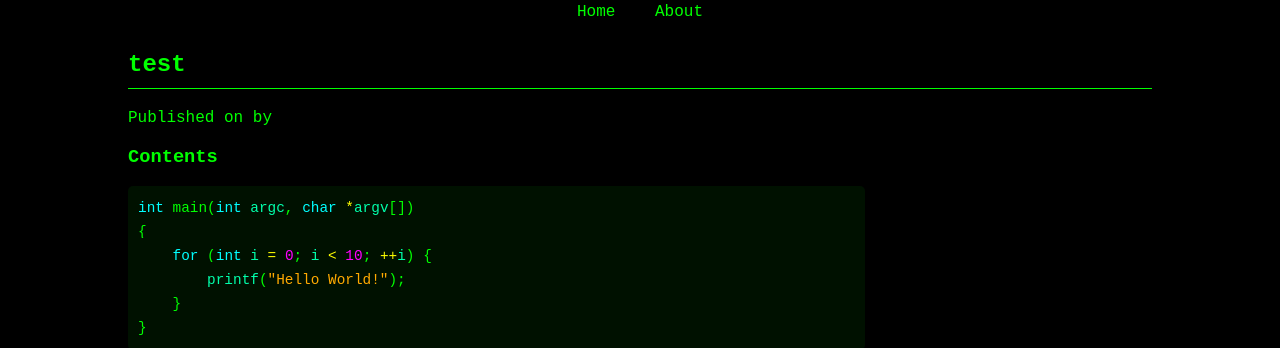
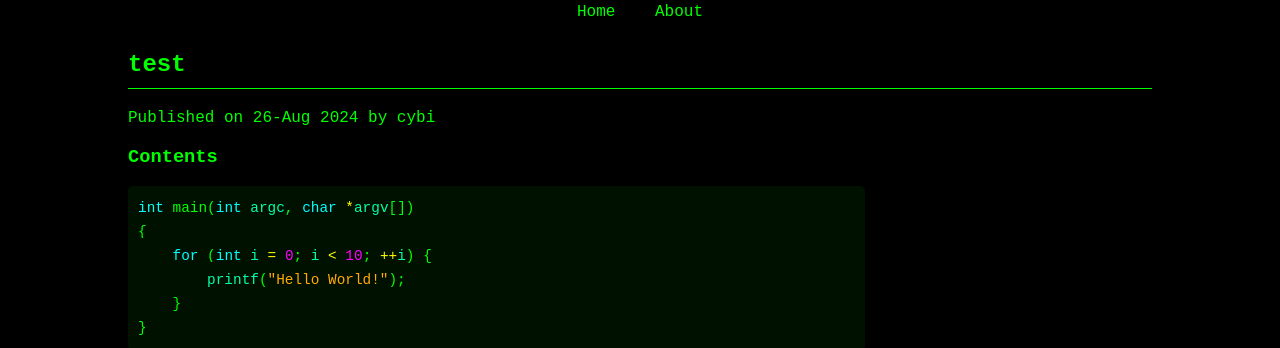
Before and after one commit to nohackerblog/nohackerblog.github.io, a Jekyll site: the page built from posts/nopost.md, in a window 1280 px wide. Shown: the part 122-470 px from the top of the page. Built offline with Jekyll 4.4.1, drawn with Linux system fonts in a browser that asks for light colours.

Commit message:
showing off

```diff
--- a/posts/nopost.md
+++ b/posts/nopost.md
@@ -1,6 +1,8 @@
 ---
 layout: post
 title: test
+author: cybi
+date: 26-Aug 2024
 ---
 
 ### Contents
```
